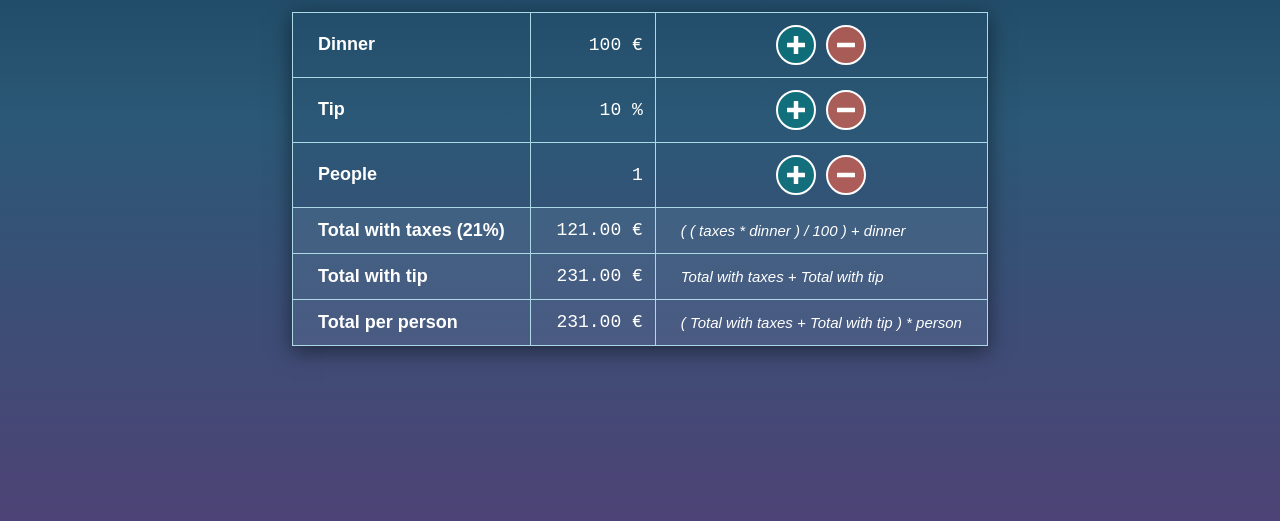
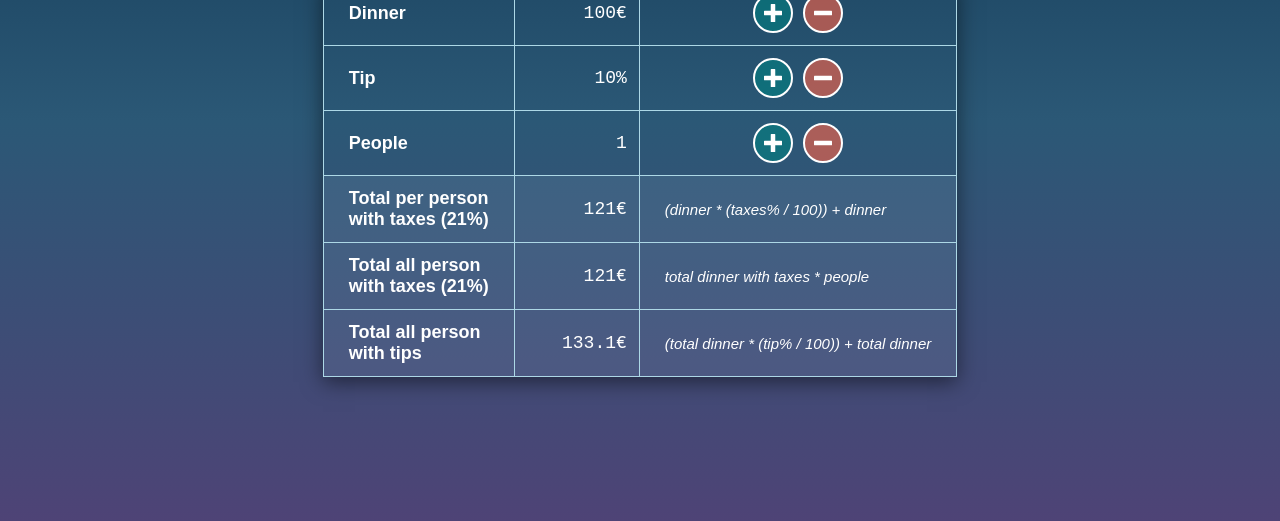
Before and after one commit to beatrizsmerino/vue-dinner-calculator, a plain HTML site: page index.html in a window 1280 px wide. Shown: the part 279-800 px from the top of the page. Drawn offline with Linux system fonts and the light colour scheme; a web font is replaced by a local one.

Commit message:
BUG FIXED. Wrong formulas
- Wrong formulas
1. Calculate how much a dinner costs per person with tax.
2. Sum the total of all dinners with taxes.
3. And from the total cost of the dinner calculate the tip.

- REFACTORING. Removed unnecessary variables, renamed methods
- README. Updated formulas and renamed methods

```diff
--- a/index.html
+++ b/index.html
@@ -24,7 +24,7 @@
 							Dinner
 						</th>
 						<td class="table__td table__td--numbers">
-							{{ dinner }} €
+							{{ dinner }}€
 						</td>
 						<td class="table__td">
 							<div class="list-buttons">
@@ -50,18 +50,18 @@
 							Tip
 						</th>
 						<td class="table__td table__td--numbers">
-							{{ tip }} %
+							{{ tips }}%
 						</td>
 						<td class="table__td">
 							<div class="list-buttons">
-								<button @click="increment('tip')" class="list-buttons__item button button--add">
+								<button @click="increment('tips')" class="list-buttons__item button button--add">
 									<i class="icon icon--white">
 										<svg class="icon__svg">
 											<use class="icon__use" xlink:href="#plus"></use>
 										</svg>
 									</i>
 								</button>
-								<button @click="decrement('tip')" class="list-buttons__item button button--remove">
+								<button @click="decrement('tips')" class="list-buttons__item button button--remove">
 									<i class="icon icon--white">
 										<svg class="icon__svg">
 											<use class="icon__use" xlink:href="#minus"></use>
@@ -99,35 +99,38 @@
 					</tr>
 					<tr class="table__row table__row--calculate">
 						<th class="table__th">
-							Total with taxes (21%)
+							Total per person<br>
+							with taxes (21%)
 						</th>
 						<td class="table__td table__td--numbers">
-							{{ totalTaxes() }} €
+							{{ totalTaxes() }}€
 						</td>
 						<td class="table__td table__td--formula">
-							( ( taxes * dinner ) / 100 ) + dinner
+							(dinner * (taxes% / 100)) + dinner
 						</td>
 					</tr>
 					<tr class="table__row table__row--calculate">
 						<th class="table__th">
-							Total with tip
+							Total all person<br>
+							with taxes (21%)
 						</th>
 						<td class="table__td table__td--numbers">
-							{{ totalTip() }} €
+							{{ totalPersons() }}€
 						</td>
 						<td class="table__td table__td--formula">
-							Total with taxes + Total with tip
+							total dinner with taxes * people
 						</td>
 					</tr>
 					<tr class="table__row table__row--calculate">
 						<th class="table__th">
-							Total per person
+							Total all person<br>
+							with tips
 						</th>
 						<td class="table__td table__td--numbers">
-							{{ totalPerson() }} €
+							{{ totalTips() }}€
 						</td>
 						<td class="table__td table__td--formula">
-							( Total with taxes + Total with tip ) * person
+							(total dinner * (tip% / 100)) + total dinner
 						</td>
 					</tr>
 				</tbody>
--- a/js/app.js
+++ b/js/app.js
@@ -41,7 +41,7 @@ const app = new Vue({
 	el: '#app',
 	data: {
 		dinner: 100,
-		tip: 10,
+		tips: 10,
 		people: 1,
 		taxes: 21
 	},
@@ -55,21 +55,19 @@ const app = new Vue({
 			}
 		},
 		totalTaxes() {
-			let totalTaxes = ((this.taxes * this.dinner) / 100) + this.dinner;
-			let result = totalTaxes;
-			return result.toFixed(2);
+			let result = (this.dinner * (this.taxes / 100)) + this.dinner;
+			result.toFixed(2);
+			return result;
 		},
-		totalTip() {
-			let totalTaxes = ((this.taxes * this.dinner) / 100) + this.dinner;
-			let totalTip = ((this.tip * this.dinner) / 100) + this.dinner;
-			let result = totalTaxes + totalTip;
-			return result.toFixed(2);
+		totalPersons() {
+			let result = this.totalTaxes() * this.people;
+			result.toFixed(2);
+			return result;
 		},
-		totalPerson() {
-			let totalTaxes = ((this.taxes * this.dinner) / 100) + this.dinner;
-			let totalTip = ((this.tip * this.dinner) / 100) + this.dinner;
-			let result = (totalTaxes + totalTip) * this.people;
-			return result.toFixed(2);
-		}
+		totalTips() {
+			let result = (this.totalPersons() * (this.tips / 100)) + this.totalPersons();
+			result.toFixed(2);
+			return result;
+		},
 	},
 });
```
Also changed, not shown: 1 other file.
